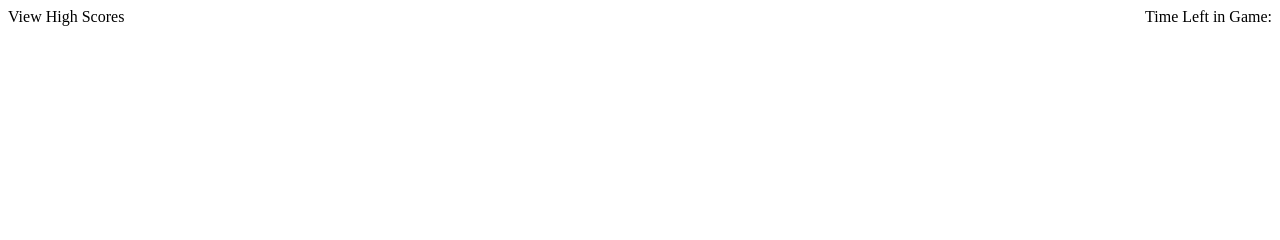
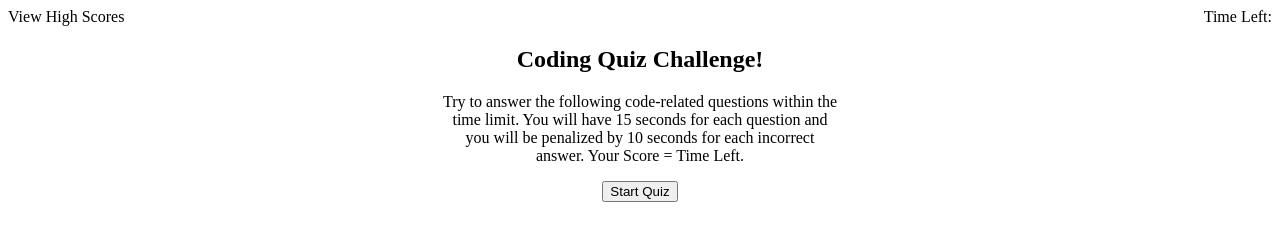
Before and after one commit to codykimb/timed-javascript-quiz, a plain HTML site: page index.html in a window 1280 px wide. Drawn offline with Linux system fonts and the light colour scheme.

Commit message:
wecome screen function with instructions and start button

```diff
--- a/assets/css/style.css
+++ b/assets/css/style.css
@@ -4,3 +4,9 @@ nav {
     flex-wrap: wrap;
     align-items: stretch;
 }
+
+.quiz-container {
+    width: 400px;
+    margin: auto;
+    text-align: center;
+}
--- a/assets/js/script.js
+++ b/assets/js/script.js
@@ -1,5 +1,66 @@
+//pull in objects from page
+var highscoreEl = document.querySelector("#highscore")
+var gameTimerEl = document.querySelector("#gameTimer")
+var mainEl= document.querySelector("#container-content")
+
+// global variables
+var score = 0
+var timeLeft = 0
+
+//call welcomeScreen function
+welcomeScreen();
+
+//function for welcome sreen
+function welcomeScreen() {
+
+    clearContent();
+    reset();
+
+    //create main text
+    var heading = document.createElement("h2");
+    heading.setAttribute("id", "main-heading");
+    heading.textContent = "Coding Quiz Challenge!";
+
+    //create instructions
+    var instructions = document.createElement("p");
+    instructions.setAttribute("id", "instructions");
+    instructions.textContent = "Try to answer the following code-related questions within the time limit. You will have 15 seconds for each question and you will be penalized by 10 seconds for each incorrect answer. Your Score = Time Left.";
+
+    //create start button
+    var startQuizBtn = document.createElement("button");
+    startQuizBtn.setAttribute("id", "startQuizBtn");
+    startQuizBtn.setAttribute("class", "btn");
+    startQuizBtn.textContent = "Start Quiz";
+
+    //append to the quiz container
+    mainEl.appendChild(heading);
+    mainEl.appendChild(instructions);
+    mainEl.appendChild(startQuizBtn);
+
+    //once the button is clicked begin playQuiz function
+    // startQuiz.addEventListener("click", function() {
+    //     playQuiz(questionObjects);
+    // });
+}
+
+//function to clear quiz content
+function clearContent() {
+    mainEl.innerHTML="";
+}
+
+//function to reset score
+function reset() {
+    score = 0
+    timeLeft = 75
+}
+
+//function to play quiz
+function playQuiz() {
+
+}
+
+
 // array with questionObjects
-
 questionObjects = [
     {
         question: "Commonly used data types do NOT include:",
@@ -7,22 +68,22 @@ questionObjects = [
         answer: "alerts"
     },
     {
-        uestion: "The condition in and if/else statement is enclosed with ___.",
+        question: "The condition in and if/else statement is enclosed with ___.",
         choices: ["quotes", "curly brackets", "parenthesis", "square brackets"],
         answer: "parenthesis"
     },
     {
-        uestion: "Arrays in Javascript can be used to store ___.",
+        question: "Arrays in Javascript can be used to store ___.",
         choices: ["numbers and strings", "other arrays", "booleans", "all of the above"],
         answer: "all of the above"
     },
     {
-        uestion: "String valyes must be enclosed within ___ when being assigned to variables.",
+        question: "String values must be enclosed within ___ when being assigned to variables.",
         choices: ["commas", "curly brackets", "quotes", "parenthesis"],
         answer: "commas"
     },
     {
-        uestion: "A very useful tool used during development and debugging for porinting content to the debugger is:",
+        question: "A very useful tool used during development and debugging for porinting content to the debugger is:",
         choices: ["Javascript", "terminal/bash", "for loops", "console.log"],
         answer: "console.log"
     },
--- a/index.html
+++ b/index.html
@@ -20,16 +20,18 @@
         </div>
 
         <div id="timer">
-            Time Left in Game: <span id="gameTimer" class="nav-item"></span>
+            Time Left: <span id="gameTimer" class="nav-item"></span>
         </div>
 
     </nav>
 
     <div class="quiz-container">
 
+        <section id="container-content"></section>
+
     </div>
 
-    <script src="./assets/js/script.js"></script>
+    <script type= "text/javascript" src="./assets/js/script.js"></script>
 
 </body>
 
```
Also changed, not shown: assets/images/04-web-apis-homework-demo.gif (renamed from 04-web-apis-homework-demo.gif).
